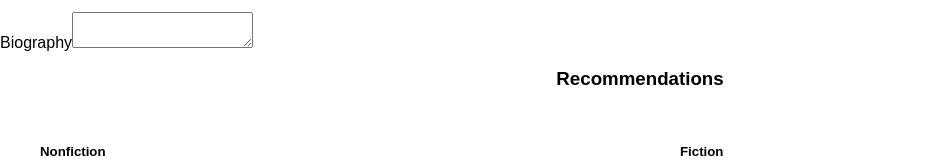
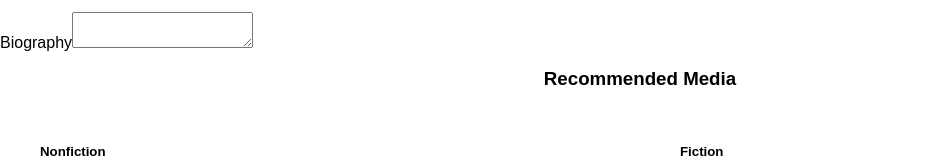
Before and after one commit to vickiticki/GayOldTime, a React (Create React App) app in the folder ClientApp/: page /newperson in a window 1280 px wide. Shown: the part 280-440 px from the top of the page, without its empty margins (0-928 px from the left). Built offline with nearby package versions, Linux system fonts and the light colour scheme.

Commit message:
changed a header

```diff
--- a/ClientApp/src/components/NewPerson.jsx
+++ b/ClientApp/src/components/NewPerson.jsx
@@ -41,9 +41,10 @@ export function NewPerson() {
           <textarea name="biography"></textarea>
         </p>
 
-        <h3>Recommendations</h3>
+        <h3>Recommended Media</h3>
         <div className="recommended media">
           <ul className="nonfiction sources">
+            {/* change this to one input box and one checkmark for nonfiction */}
             <h5>Nonfiction</h5>
             <li>
               <input type="text" name="nonfiction" />
--- a/ClientApp/src/components/Person.jsx
+++ b/ClientApp/src/components/Person.jsx
@@ -25,7 +25,7 @@ export function Person() {
           stuff. OkieDokie.{' '}
         </p>
       </div>
-      <h3>Recommendations</h3>
+      <h3>Recommended Media</h3>
       <div className="recommended media">
         <ul className="nonfiction sources">
           <h5>Nonfiction</h5>
```
